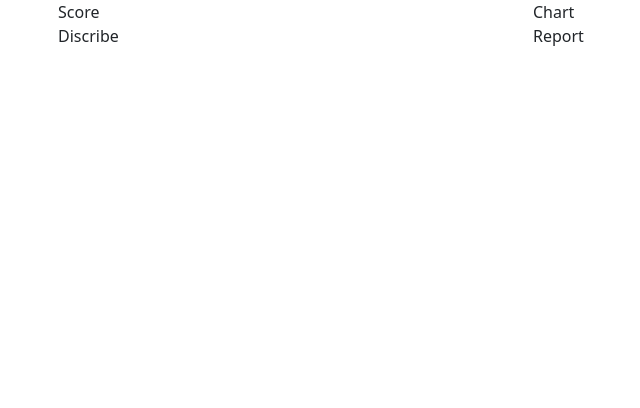
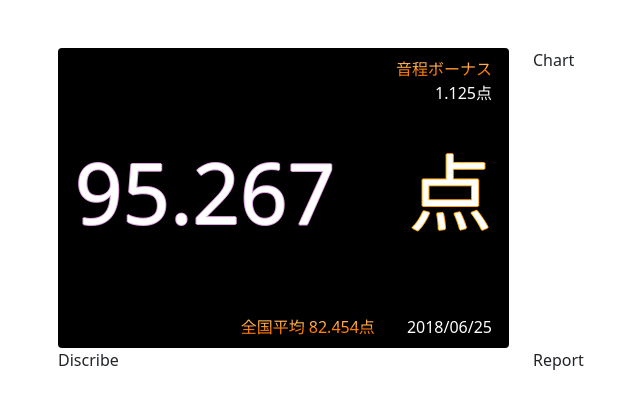
Before and after one commit to ysdko/inscoDX, a Next.js app: page / in a window 1280 px wide. Shown: the top 408 px of the page, without its empty margins (119-759 px from the left). Built offline with nearby package versions, Linux system fonts and the light colour scheme.

Commit message:
add: scoreコンポーネントの追加

```diff
--- a/component/report.tsx
+++ b/component/report.tsx
@@ -2,7 +2,7 @@ import React from 'react'
 
 const Report = () => {
     return (
-        <div>
+        <div className="box-bottom">
             Report
         </div>
     )
--- a/component/score.tsx
+++ b/component/score.tsx
@@ -1,9 +1,67 @@
 import React from 'react'
+
+import { Bar } from 'react-chartjs-2';
+
+const data = {
+  labels: ['Red', 'Blue'],
+  datasets: [
+    {
+      label: '# of Votes',
+      data: [12, 19],
+      backgroundColor: [
+        'rgba(255, 99, 132, 0.2)',
+        'rgba(54, 162, 235, 0.2)',
+
+      ],
+      borderColor: [
+        'rgba(255, 99, 132, 1)',
+        'rgba(54, 162, 235, 1)',
+
+      ],
+      borderWidth: 1,
+    },
+  ],
+};
+
+const options = {
+  indexAxis: 'y',
+  // Elements options apply to all of the options unless overridden in a dataset
+  // In this case, we are setting the border of each horizontal bar to be 2px wide
+  elements: {
+    bar: {
+      borderWidth: 2,
+    },
+  },
+  responsive: true,
+//   plugins: {
+//     legend: {
+//       position: 'right',
+//     },
+//   },
+};
 
 const Score = () => {
     return (
-        <div>
-            Score
+        <div className="card box box-upper">
+            <div className="card-header score-header text-end">
+                <div className="box-score-sub">
+                    音程ボーナス
+                </div>
+                <div>
+                    1.125点
+                </div>
+            </div>
+            <div className="card-body score-main box-score-main">
+                <p>95.267<span className="score-char">点</span></p>
+            </div>
+            <div className="card-footer text-end">
+                <div>
+                    <span className="box-score-sub">全国平均 82.454点</span><span className="box-score-standard">2018/06/25</span>
+                </div>
+                <div>
+                    {/* <Bar data={data} options={options} /> */}
+                </div>
+            </div>
         </div>
     )
 }
--- a/package.json
+++ b/package.json
@@ -10,8 +10,11 @@
   },
   "dependencies": {
     "bootstrap": "^5.0.0-beta3",
+    "chart.js": "^3.5.1",
+    "chartjs-plugin-datalabels": "^2.0.0",
     "next": "11.1.0",
     "react": "17.0.2",
+    "react-chartjs-2": "^3.0.4",
     "react-dom": "17.0.2"
   },
   "devDependencies": {
--- a/pages/_app.tsx
+++ b/pages/_app.tsx
@@ -1,4 +1,5 @@
-import type { AppProps } from 'next/app'
+import type { AppProps } from 'next/app';
+import "../styles/globals.css";
 import 'bootstrap/dist/css/bootstrap.min.css';
 
 function MyApp({ Component, pageProps }: AppProps) {
--- a/pages/index.tsx
+++ b/pages/index.tsx
@@ -15,7 +15,7 @@ const Home: NextPage = () => {
       </Head>
 
       <main>
-      <div className="container">
+      <div className="container mt-5">
         <div className="row justify-content-center">
           <div className="col-5">
             <Score/>
--- a/styles/globals.css
+++ b/styles/globals.css
@@ -14,3 +14,52 @@ a {
 * {
   box-sizing: border-box;
 }
+
+.box{
+  background-color: black!important;
+  color: white!important;
+}
+
+.box-upper{
+  height: 300px;
+
+}
+
+.box-score-main{
+  text-shadow:
+    1px 0 0 plum,
+    0 1px 0 plum,
+    -1px 0 0 plum,
+    0 -1px 0 plum!important
+}
+
+.box-score-standard{
+  padding-left: 2em;
+}
+
+.box-score-sub{
+  color: #FF7C00;
+  background: -webkit-linear-gradient(top, #FFB76B 0%, #FFA73D 50%, #FF7C00 51%, #FF7F04 100%);
+  -webkit-background-clip: text;
+  -webkit-text-fill-color: transparent;
+}
+
+.score-header{
+  display: flex;
+  flex-direction: column;
+}
+
+.score-main{
+  font-size: 5.2em;
+  text-align: justify;
+  text-align-last: justify;
+  text-justify: inter-character;
+}
+
+.score-char{
+  text-shadow:
+    1px 0 0 orange,
+    0 1px 0 orange,
+    -1px 0 0 orange,
+    0 -1px 0 orange!important
+}
--- /dev/null
+++ b/styles/score.css
@@ -0,0 +1,22 @@
+.box-score{
+    text-shadow:
+      1px 0 0 plum,
+      0 1px 0 plum,
+      -1px 0 0 plum,
+      0 -1px 0 plum!important
+  }
+
+  .score-main{
+    font-size: 5.2em;
+    text-align: justify;
+    text-align-last: justify;
+    text-justify: inter-character;
+  }
+
+  .score-char{
+    text-shadow:
+      1px 0 0 orange,
+      0 1px 0 orange,
+      -1px 0 0 orange,
+      0 -1px 0 orange!important
+  }
```
Also changed, not shown: next.config.js (line endings or trailing spaces), 1 other file (tests, documents, lock files or other folders).
